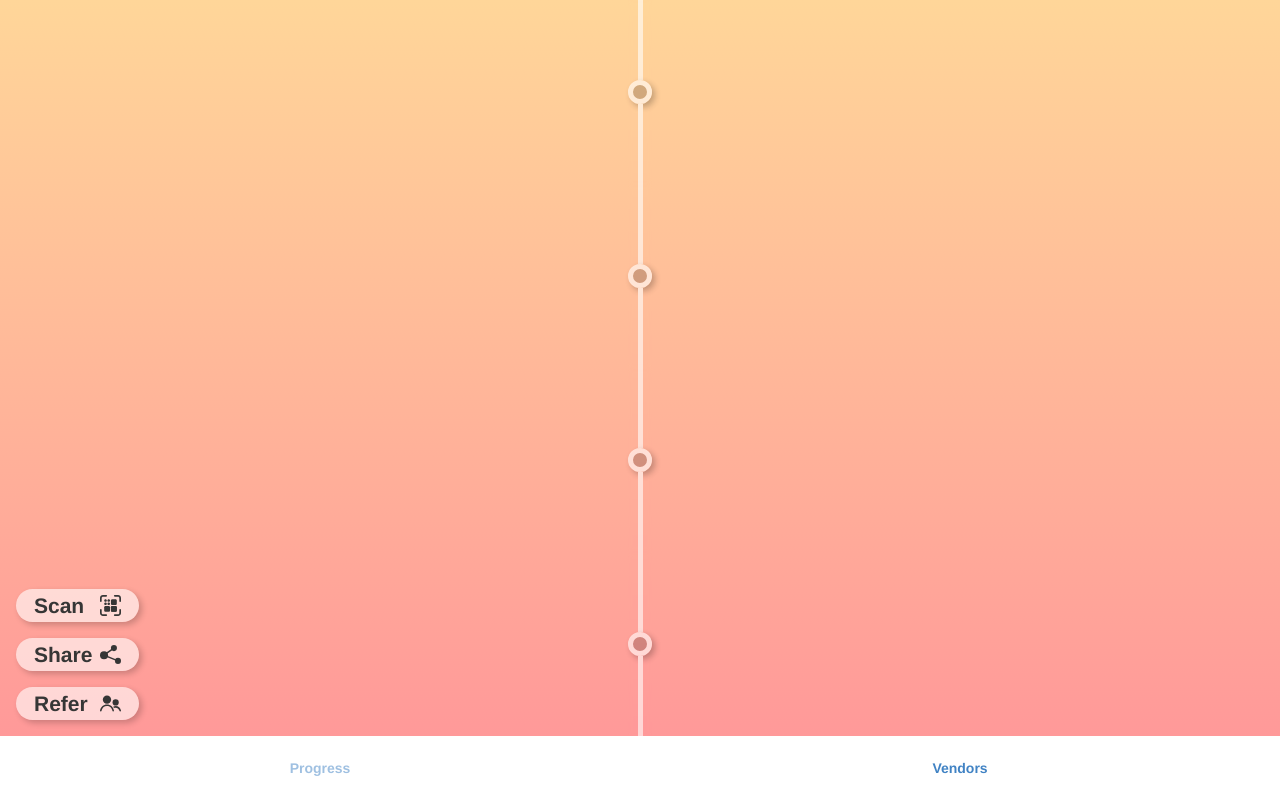
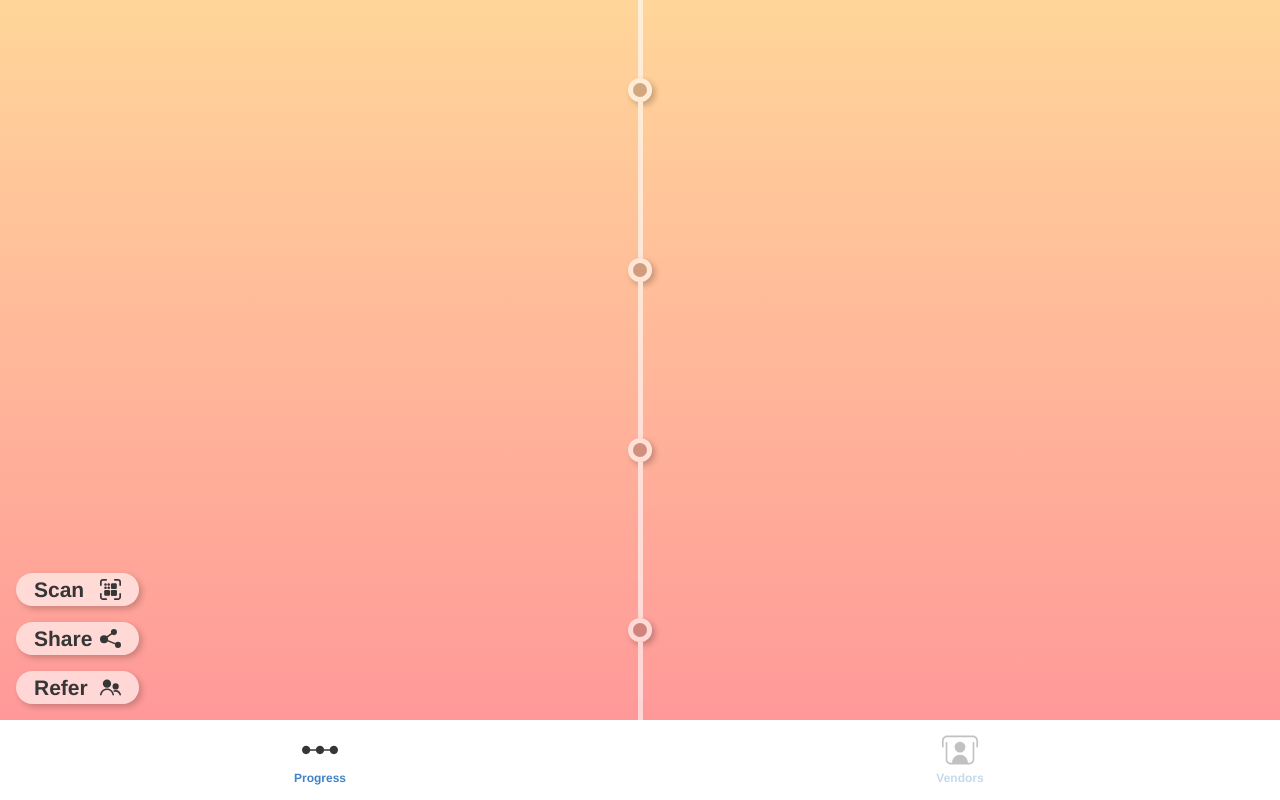
Before and after one commit to vml39/scavenger, a Vue app: page / in a window 1280 px wide. Built offline with nearby package versions, Linux system fonts and the light colour scheme; what semantic-ui-vue would draw is missing.

Commit message:
added icons to nav

```diff
--- a/src/components/Nav.vue
+++ b/src/components/Nav.vue
@@ -1,10 +1,32 @@
 <template>
     <nav>
         <router-link to="/">
-            <div class="nav-button">Progress</div>
+            <div class="nav-button">
+                <svg x="0px" y="0px" width="104px" height="24px" viewBox="0 0 104 24" style="enable-background:new 0 0 104 24;">
+                <path class="st0" d="M92,0c-5.85,0-10.72,4.19-11.78,9.73H63.78C62.72,4.19,57.85,0,52,0c-5.85,0-10.72,4.19-11.78,9.73H23.78
+                    C22.72,4.19,17.85,0,12,0C5.37,0,0,5.37,0,12c0,6.63,5.37,12,12,12c5.85,0,10.72-4.19,11.78-9.73h16.44C41.28,19.81,46.15,24,52,24
+                    c5.85,0,10.72-4.19,11.78-9.73h16.44C81.28,19.81,86.15,24,92,24c6.63,0,12-5.37,12-12C104,5.37,98.63,0,92,0z"/>
+                </svg>
+                <div>Progress</div>
+            </div>
         </router-link>
         <router-link to="/vendors">
-            <div class="nav-button">Vendors</div>
+            <div class="nav-button">
+                <svg x="0px" y="0px" width="99.89px"
+                    height="80.4px" viewBox="0 0 99.89 80.4" style="enable-background:new 0 0 99.89 80.4;">
+                <g>
+                    <path class="st0" d="M85.57,0H14.32C6.41,0,0,6.41,0,14.32v16.81c0,1.25,1.02,2.27,2.27,2.27h0c1.25,0,2.27-1.02,2.27-2.27V14.32
+                        c0-5.4,4.38-9.78,9.78-9.78h71.25c5.4,0,9.78,4.38,9.78,9.78v16.81c0,1.25,1.02,2.27,2.27,2.27s2.27-1.02,2.27-2.27V14.32
+                        C99.89,6.41,93.48,0,85.57,0z"/>
+                    <path class="st0" d="M87.34,17.83L87.34,17.83c-1.26,0-2.27,1.01-2.27,2.27v47.44c0,4.6-3.72,8.32-8.32,8.32h-4.9
+                        c0.02-0.24,0.02-0.49,0.02-0.73c0-12.11-9.81-21.93-21.92-21.93c-12.11,0-21.93,9.82-21.93,21.93c0,0.24,0,0.49,0.02,0.73h-4.9
+                        c-4.6,0-8.32-3.72-8.32-8.32V20.1c0-1.25-1.01-2.27-2.27-2.27s-2.27,1.01-2.27,2.27v47.46c0,7.1,5.75,12.85,12.85,12.85h5.52h42.57
+                        h5.52c7.1,0,12.86-5.76,12.86-12.86V20.1C89.61,18.85,88.59,17.83,87.34,17.83z"/>
+                    <circle class="st0" cx="49.95" cy="32.03" r="15"/>
+                </g>
+                </svg>
+                <div>Vendors</div>
+            </div>
         </router-link>
     </nav>
 </template>
--- a/src/css/main.scss
+++ b/src/css/main.scss
@@ -17,12 +17,12 @@ body {
 #main-container {
   position: absolute;
   top: 0;
-  height: 92%;
+  height: 90%;
   width: 100%;
 }
 
 nav {
-  height: 8%;
+  height: 10%;
   width: 100%;
   box-sizing: border-box;
   padding: 0;
@@ -41,20 +41,31 @@ nav {
     text-decoration: none;
     transition: all 0.3s;
 
-    .nav-button {
-      transition: all 0.3s;
-    }
-
-    &:active {
-      background: transparent;
-    }
-
     &:visited {
       color: #363636;
     }
 
+    .nav-button {
+      display: flex;
+      flex-direction: column;
+      justify-content: center;
+      align-items: center;
+      transition: all 0.3s;
+      opacity: 0.3;
+
+      svg {
+        width: 36px;
+        height: 36px;
+        fill: #363636;
+      }
+
+      div {
+        font-size: 12px;
+      }
+    }
+
     &.router-link-exact-active .nav-button{
-      opacity: 0.5;
+      opacity: 1;
     }
   }
 }
```
